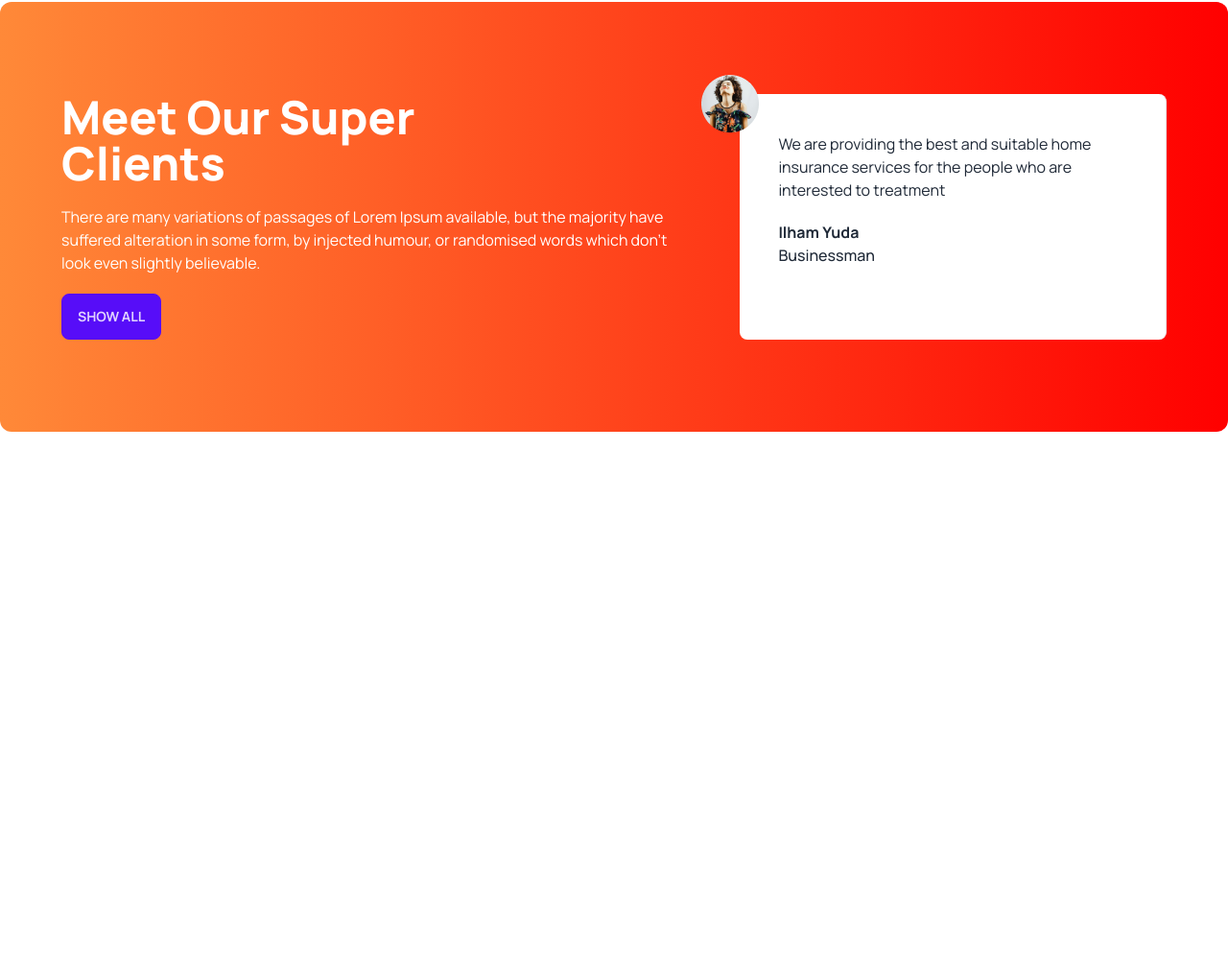
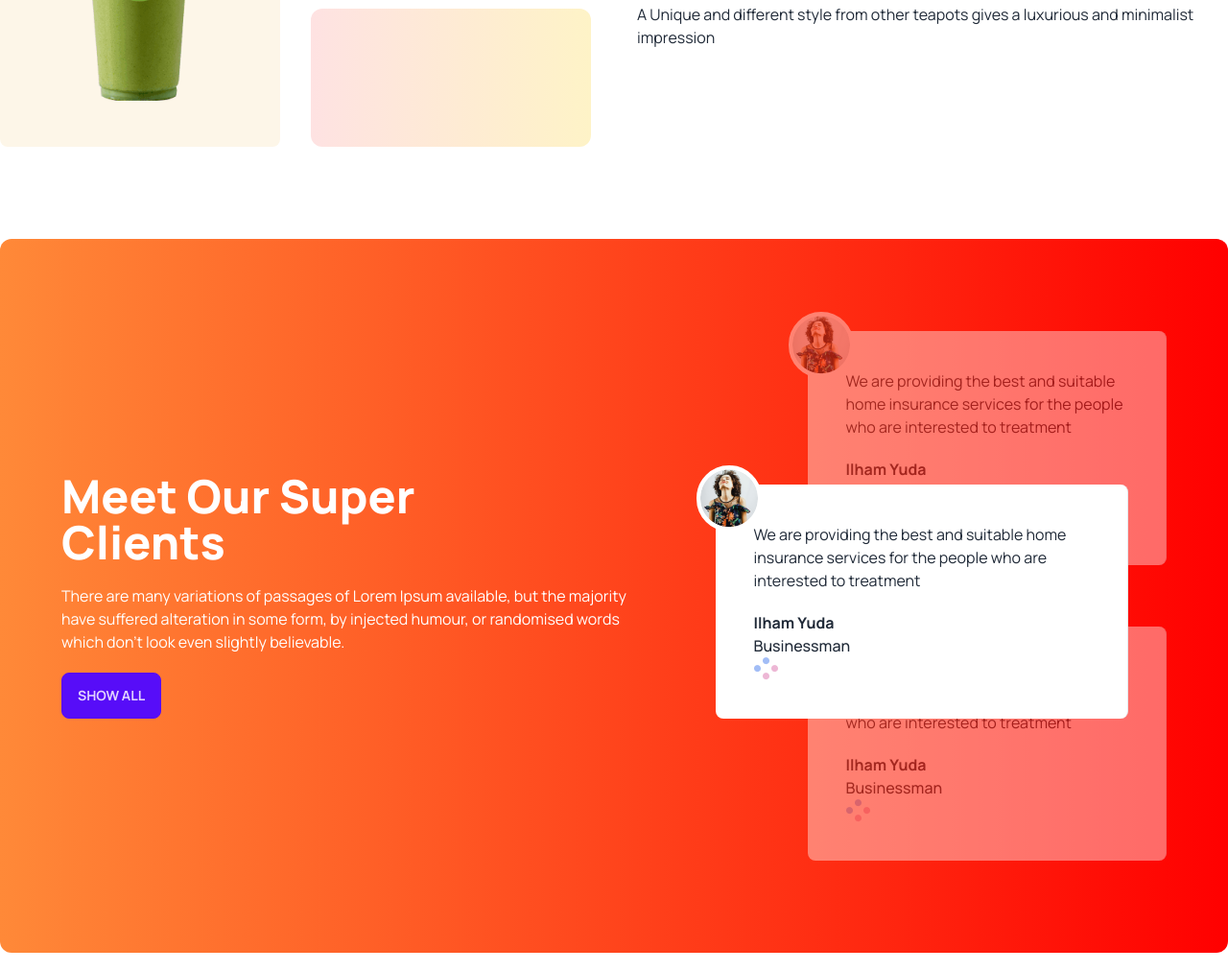
Before and after one commit to Saimur-Shahidullah/Tea-House, a plain HTML site: page index.html in a window 1280 px wide. Shown: the part 1785-2797 px from the top of the page at 96% size. Before the commit the page ends 2331 px from the top, so only its background shows below. Drawn offline with nearby package versions, Linux system fonts and the light colour scheme.

Commit message:
Added Responsive Review Section

```diff
--- a/index.html
+++ b/index.html
@@ -40,23 +40,25 @@
 
 <body class="font-manrope">
     <header class="container mx-auto">
-        <div class="hero ">
-            <div class="hero-content flex-col lg:flex-row">
+        <div class="my-20">
+            <div class="flex justify-between items-center flex-col lg:flex-row">
                 <div>
-                    <h1 class="text-7xl font-extrabold">It's good <br>
-                        tea time at The <br>Tea House</h1>
+                    <h1 class="text-7xl font-extrabold">
+                        It's good <br>
+                        tea time at The <br>
+                        Tea House</h1>
                     <p class="py-6">Tea and Botanical Solutions Supplier Give Optimum Satisfaction To Your Taste Buds.
                     </p>
-                    <button class="btn btn-primary">Explore More</button>
+                    <button class="btn btn-primary bg-gradient-to-r from-gradient-start to-gradient-end text-white">
+                        Explore More
+                        <i class="fa-solid fa-arrow-trend-up"></i>
+                    </button>
                 </div>
                 <div>
-                    <img src="/images/banner.png" class="max-w-sm" />
-
-                    <!-- Rating Badge -->
-
+                    <img src="/images/banner.png" class="" />
+                    <!-- ratings badge -->
                     <div class="-mt-16 flex items-center gap-4 drop-shadow-lg bg-white p-5 w-60">
                         <i class="fa-solid fa-star text-3xl text-amber-400"></i>
-
                         <div>
                             <h3 class="text-3xl">5.00</h3>
                             <p>Trust Pilot Ratings</p>
@@ -138,20 +140,66 @@
         <!-- Super Client Section -->
         <section
             class="my-24 flex flex-col lg:flex-row gap-12 rounded-xl bg-gradient-to-r from-[#FF8938] to-[#F00] px-16 py-24">
-            <div class="space-y-5">
+            <div class="flex items-center lg:pr-28">
+                <div class="space-y-5 ">
                     <h2 class="text-5xl font-extrabold text-white">Meet Our Super <br> Clients</h2>
-                <p class="text-white">There are many variations of passages of Lorem Ipsum available, but the majority
-                    have suffered alteration in some form, by injected humour, or randomised words which don't look even
+                    <p class="text-white">There are many variations of passages of Lorem Ipsum available, but the
+                        majority
+                        have suffered alteration in some form, by injected humour, or randomised words which don't look
+                        even
                         slightly believable. </p>
                     <button class="btn btn-primary">Show All</button>
                 </div>
+            </div>
+
             <!-- Review section -->
-            <div class="p-10 relative border-r rounded-lg bg-white">
-                <img class="absolute -left-10 -top-5" src="./images/client.png" alt="">
-                <p>We are providing the best and suitable home insurance services for the people who are interested to
+
+            <div class="relative">
+
+                <!-- Previous Review -->
+
+                <div class="p-10 z-10 relative mb-16 opacity-40 border-r rounded-lg bg-white">
+                    <img class="absolute -left-5 -top-5 border-4 border-white rounded-full bg-white"
+                        src="./images/client.png" alt="">
+                    <p>We are providing the best and suitable home insurance services for the people who are interested
+                        to
                         treatment</p>
                     <h4 class="font-bold mt-5">Ilham Yuda</h4>
                     <p class="font-medium">Businessman</p>
+                    <div class="flex">
+                        <img src="./images/circles.png" alt="">
+                    </div>
+                </div>
+
+                <!-- Current Review -->
+
+                <div class="p-10 absolute z-20 border-r lg:-left-24 top-40 right-32 lg:w-[430px] rounded-lg bg-white">
+                    <img class="absolute -left-5 -top-5 border-4 border-white rounded-full bg-white"
+                        src="./images/client.png" alt="">
+                    <p>We are providing the best and suitable home insurance services for the people who are interested
+                        to
+                        treatment</p>
+                    <h4 class="font-bold mt-5">Ilham Yuda</h4>
+                    <p class="font-medium">Businessman</p>
+                    <div class="flex">
+                        <img src="./images/circles.png" alt="">
+                    </div>
+                </div>
+
+                <!-- Next Review -->
+
+                <div class="p-10 relative z-10 opacity-40 border-r rounded-lg bg-white">
+                    <img class="absolute -left-5 -top-5 border-4 border-white rounded-full bg-white"
+                        src="./images/client.png" alt="">
+                    <p>We are providing the best and suitable home insurance services for the people who are interested
+                        to
+                        treatment</p>
+                    <h4 class="font-bold mt-5">Ilham Yuda</h4>
+                    <p class="font-medium">Businessman</p>
+                    <div class="flex">
+                        <img src="./images/circles.png" alt="">
+                    </div>
+                </div>
             </div>
         </section>
         <footer>
```
Lines whose indentation alone changed are shown as unchanged.
